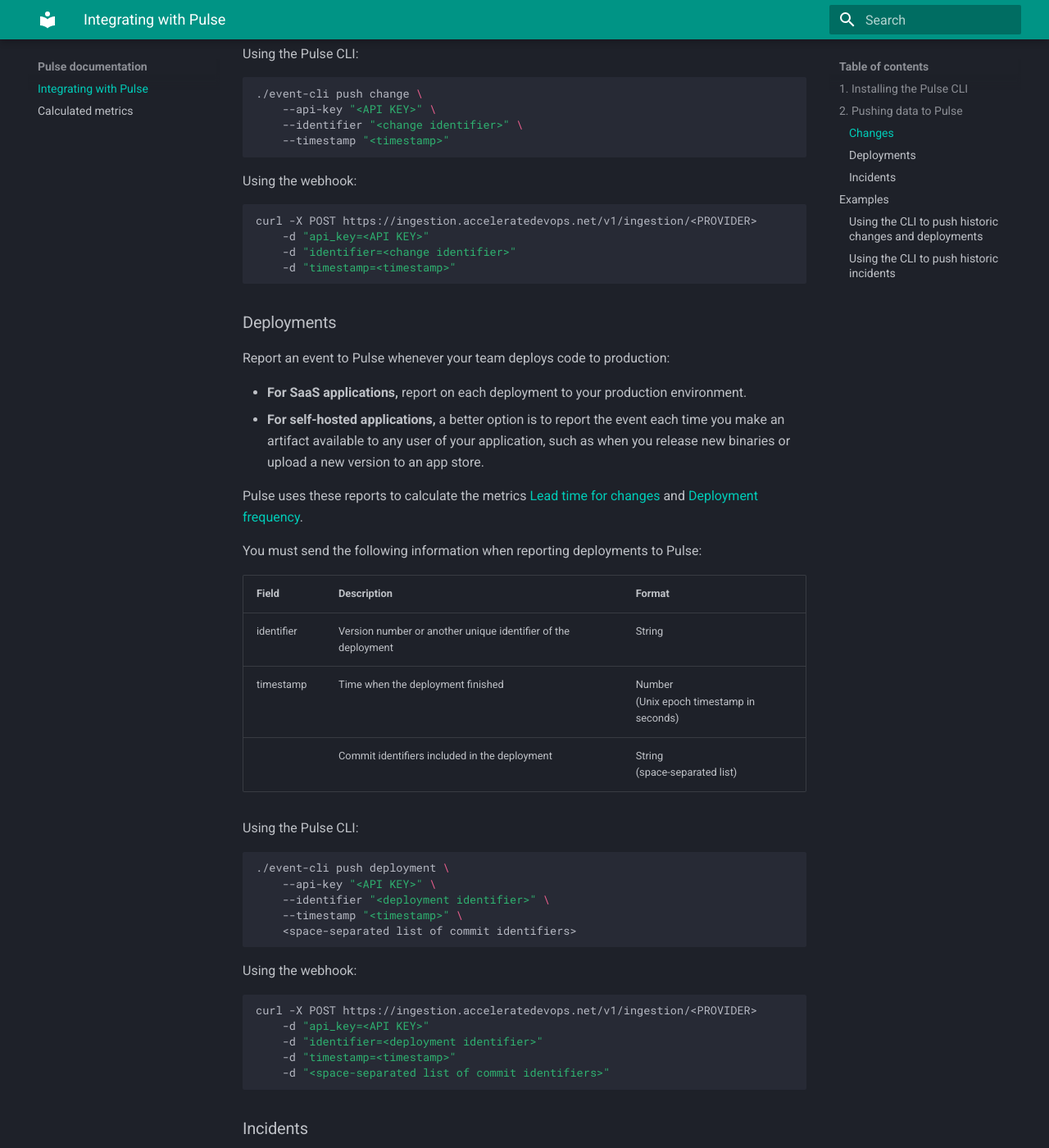
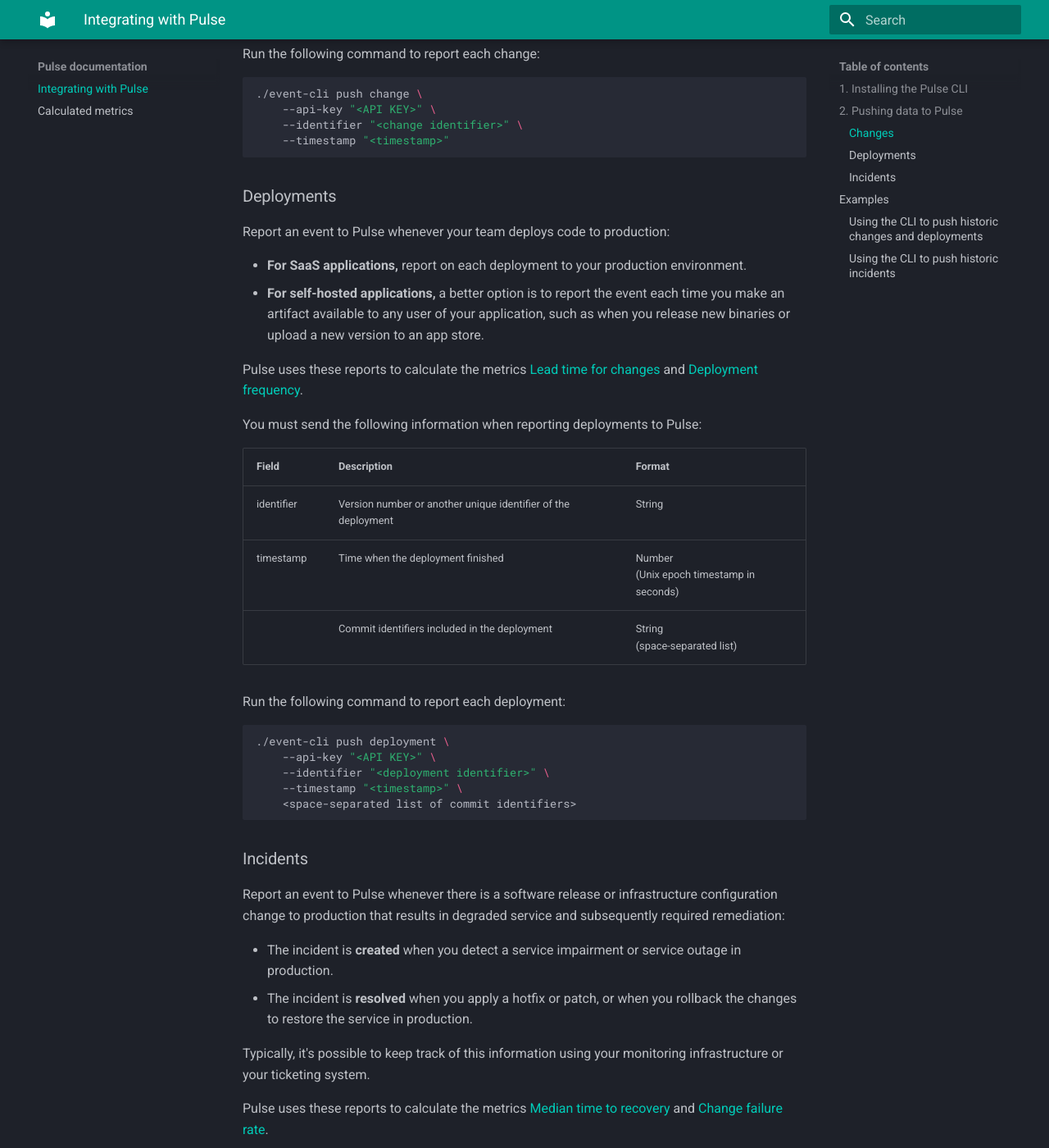
Before and after one commit to codacy/pulse-user-docs, an MkDocs documentation site: the page built from docs/index.md, in a window 1280 px wide and 1400 px high, scrolled down 2340 px. Shown: the whole window at 82% size. Built offline with MkDocs 1.6.1 and Material for MkDocs 9.7.7, drawn with Linux system fonts in a browser that asks for light colours; some of the changed text lies outside the part shown.

Commit message:
clean: Remove curl examples for the webhook
The webhook is not meant to be called from the command-line, but as an
alternative for tools that do not support running commands.

````diff
--- a/docs/index.md
+++ b/docs/index.md
@@ -67,22 +67,13 @@
 | identifier | The commit identifier                                   | String                                       |
 | timestamp  | Time when the commit was first pushed to the repository | Number<br/>(Unix epoch timestamp in seconds) |
 
-Using the Pulse CLI:
+Run the following command to report each change:
 
 ```sh
 ./event-cli push change \
     --api-key "<API KEY>" \
     --identifier "<change identifier>" \
     --timestamp "<timestamp>"
-```
-
-Using the webhook:
-
-```sh
-curl -X POST https://ingestion.acceleratedevops.net/v1/ingestion/<PROVIDER>
-    -d "api_key=<API KEY>"
-    -d "identifier=<change identifier>"
-    -d "timestamp=<timestamp>"
 ```
 
 ### Deployments
@@ -102,7 +93,7 @@
 | timestamp  | Time when the deployment finished                             | Number<br/>(Unix epoch timestamp in seconds) |
 |            | Commit identifiers included in the deployment                 | String<br/>(space-separated list)            |
 
-Using the Pulse CLI:
+Run the following command to report each deployment:
 
 ```sh
 ./event-cli push deployment \
@@ -110,16 +101,6 @@
     --identifier "<deployment identifier>" \
     --timestamp "<timestamp>" \
     <space-separated list of commit identifiers>
-```
-
-Using the webhook:
-
-```sh
-curl -X POST https://ingestion.acceleratedevops.net/v1/ingestion/<PROVIDER>
-    -d "api_key=<API KEY>"
-    -d "identifier=<deployment identifier>"
-    -d "timestamp=<timestamp>"
-    -d "<space-separated list of commit identifiers>"
 ```
 
 ### Incidents
@@ -141,7 +122,7 @@
 | timestampCreated  | Time when the incident started or was detected | Number<br/>(Unix epoch timestamp in seconds) |
 | timestampResolved | Time when the incident was resolved            | Number<br/>(Unix epoch timestamp in seconds) |
 
-Using the Pulse CLI:
+Run the following command to report each incident:
 
 ```sh
 ./event-cli push incident \
@@ -149,16 +130,6 @@
     --identifier "<incident identifier>" \
     --timestampCreated "<timestampCreated>" \
     --timestampResolved "<timestampResolved>"
-```
-
-Using the webhook:
-
-```sh
-curl -X POST https://ingestion.acceleratedevops.net/v1/ingestion/<PROVIDER>
-    -d "api_key=<API KEY>"
-    -d "identifier=<incident identifier>"
-    -d "timestampCreated=<timestampCreated>"
-    -d "timestampResolved=<timestampResolved>"
 ```
 
 ## Examples
````
